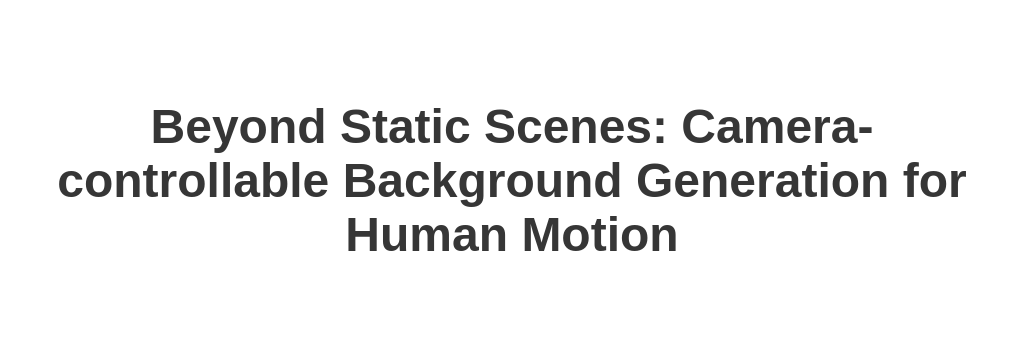
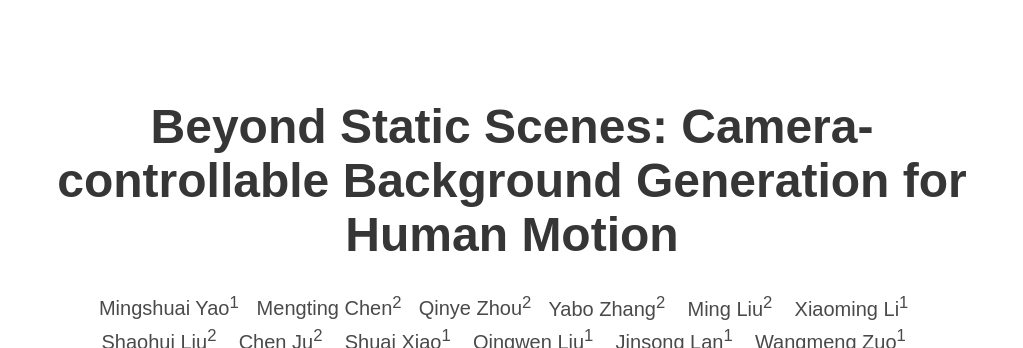
Before and after one commit to Yaomingshuai/Beyond-Static-Scenes.github.io, a plain HTML site: page index.html in a window 1280 px wide. Shown: the top 348 px of the page, without its empty margins (128-1151 px from the left). Drawn offline with nearby package versions, Linux system fonts and the light colour scheme; some icons are missing; a web font is replaced by a local one.

Commit message:
添加作者和机构

```diff
--- a/index.html
+++ b/index.html
@@ -60,36 +60,45 @@
       <div class="columns is-centered">
         <div class="column has-text-centered">
           <h1 class="title is-1 publication-title">Beyond Static Scenes: Camera-controllable Background Generation for Human Motion</h1>
-          <!-- <div class="is-size-5 publication-authors">
+          <div class="is-size-5 publication-authors">
             <span class="author-block">
-              Zhengze Xu<sup>1 <sup> </a>&nbsp</a>&nbsp
+              Mingshuai Yao<sup>1 <sup> </a>&nbsp</a>&nbsp
             </span>
             <span class="author-block">
               Mengting Chen<sup>2<sup> </a>&nbsp</a>&nbsp
             </span>
 
             <span class="author-block">
-              Zhao Wang<sup>2<sup>  </a></a>&nbsp</a>&nbsp
+              Qinye Zhou<sup>2<sup>  </a></a>&nbsp</a>&nbsp
             </span>
             <span class="author-block">
-              Linyu Xing<sup>2</sup>  </a></a>&nbsp</a>&nbsp
+              Yabo Zhang<sup>2</sup>  </a></a>&nbsp</a>&nbsp
             </span>
             <span class="author-block">
-              Zhonghua Zhai<sup>2</sup>  </a></a>&nbsp</a>&nbsp
+              Ming Liu<sup>2</sup>  </a></a>&nbsp</a>&nbsp
             </span>
             <span class="author-block">
-              Nong Sang<sup>1</sup>  </a></a>&nbsp</a>&nbsp
+              Xiaoming Li<sup>1</sup>  </a></a>&nbsp</a>&nbsp
             </span>
             <span class="author-block">
-              Jinsong Lan<sup>2</sup>   </a></a>&nbsp</a>&nbsp
+              Shaohui Liu<sup>2</sup>   </a></a>&nbsp</a>&nbsp
             </span>
             <span class="author-block">
-              Shuai Xiao<sup>2</sup>   </a></a>&nbsp</a>&nbsp
+              Chen Ju<sup>2</sup>   </a></a>&nbsp</a>&nbsp
             </span>
             <span class="author-block">
-              Changxin Gao<sup>1</sup>   </a></a>&nbsp</a>&nbsp
+              Shuai Xiao<sup>1</sup>   </a></a>&nbsp</a>&nbsp
             </span>
-          </div> -->
+            <span class="author-block">
+              Qingwen Liu<sup>1</sup>   </a></a>&nbsp</a>&nbsp
+            </span>
+            <span class="author-block">
+              Jinsong Lan<sup>1</sup>   </a></a>&nbsp</a>&nbsp
+            </span>
+            <span class="author-block">
+              Wangmeng Zuo<sup>1</sup>   </a></a>&nbsp</a>&nbsp
+            </span>
+          </div>
 
           <!-- <div class="is-size-5 publication-authors">
             <span class="author-block"><sup>1</sup>Huazhong University of Science and Technology</a>&nbsp</a>&nbsp  </span>
```
Also changed, not shown: AnyScene.html (+19 -10 lines), 1 other file.
